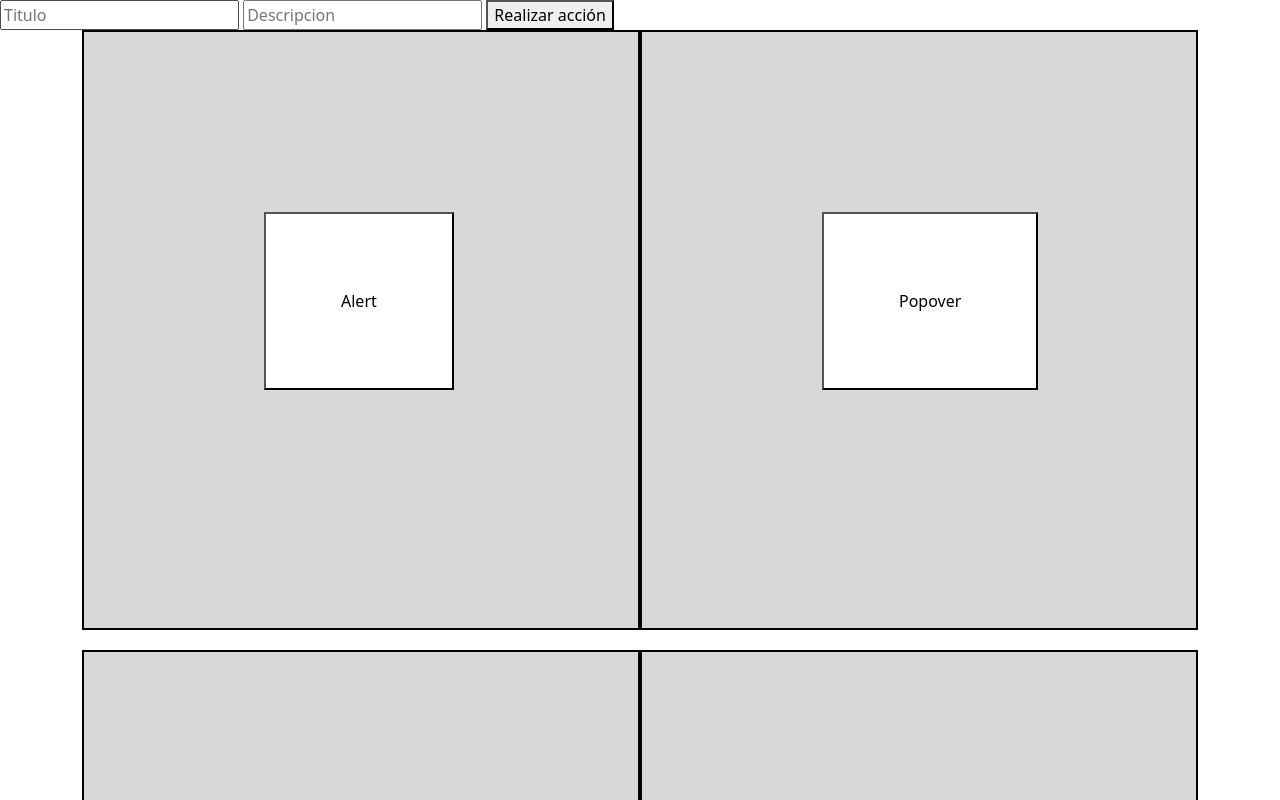
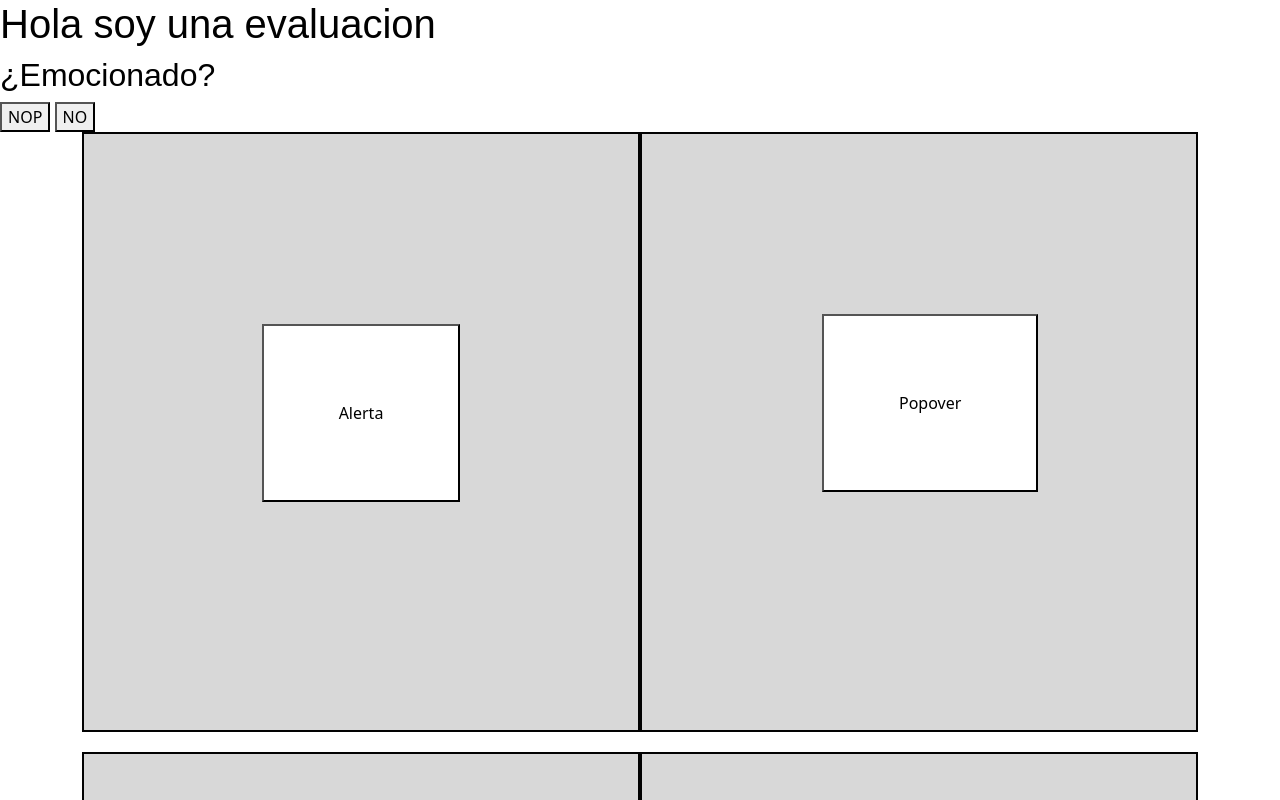
Before and after one commit to DizDiz77/evalua_part_two, a plain HTML site: page index.html in a window 1280 px wide. Shown: the top 800 px of the page. Drawn offline with nearby package versions, Linux system fonts and the light colour scheme; a web font is replaced by a local one.

Commit message:
update
qfqrf

```diff
--- a/index.html
+++ b/index.html
@@ -3,28 +3,17 @@
 <head>
     <meta charset="UTF-8">
     <meta name="viewport" content="width=device-width, initial-scale=1.0">
-    <title>J_part_two</title>
+    <title>J_6_6</title>
     <link rel="stylesheet" href="assets/scss/proyecto.css">
     <link rel="stylesheet" href="assets/css/styls.css">
 </head>
+<body>
 
 
-
-
-
-
-  <!-- INPUTS TITULO Y DECRIPCION -->
-
-
-  <div class="contai">
-    <input type="text" id="titulo_contenido" placeholder="Titulo">
-
-  <input type="text" id="descripcion_contenido" placeholder="Descripcion">
-
-  <button onclick="realizarAccion()">Realizar acción</button>
-
-  </div>
-
+  <h1>Hola soy una evaluacion</h1>
+  <h2>¿Emocionado?</h2>
+  <button type="submit">NOP</button>
+  <button type="submit">NO</button>
 
 
 
@@ -33,12 +22,11 @@
 
   <div class="container">
     <div class="cuadrado">
-
-        <div id="liveAlertPlaceholder"></div>
-          <button type="button" class="boton_estilo" id="liveAlertBtn">Alert</button><!--+  ALERT +-->
-        </div>
-
-        <div class="cuadrado"><button type="button" class="boton_estilo" data-bs-toggle="popover" data-bs-title="Popover title" data-bs-content="Saludame soy un POPOver">Popover</button></div><!--+ POPOVER + -->
+      <div class="div-alert">
+        <button class="boton_alerta" onclick="mostrarAlerta()"> Alerta</button> <!--+  ALERT +-->
+      </div>
+    </div>
+      <div class="cuadrado"><button type="button" class="boton_estilo" data-bs-toggle="popover" data-bs-title="Popover title" data-bs-content="Saludame soy un POPOver">Popover</button></div><!--+ POPOVER + -->
   </div>
   <div class="container">
     <div class="cuadrado"><button type="button" class="boton_estilo" id="liveToastBtn">Toasts</button></div> <!--+  TOAST +-->
```
Also changed, not shown: 1 other file.
